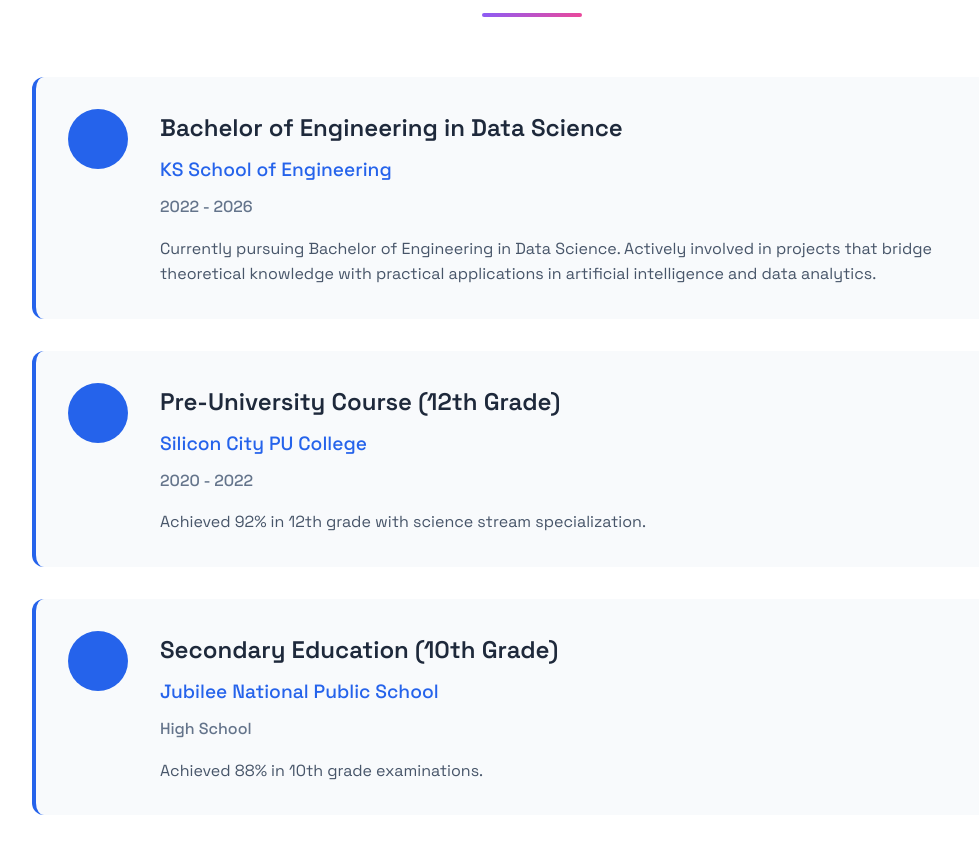
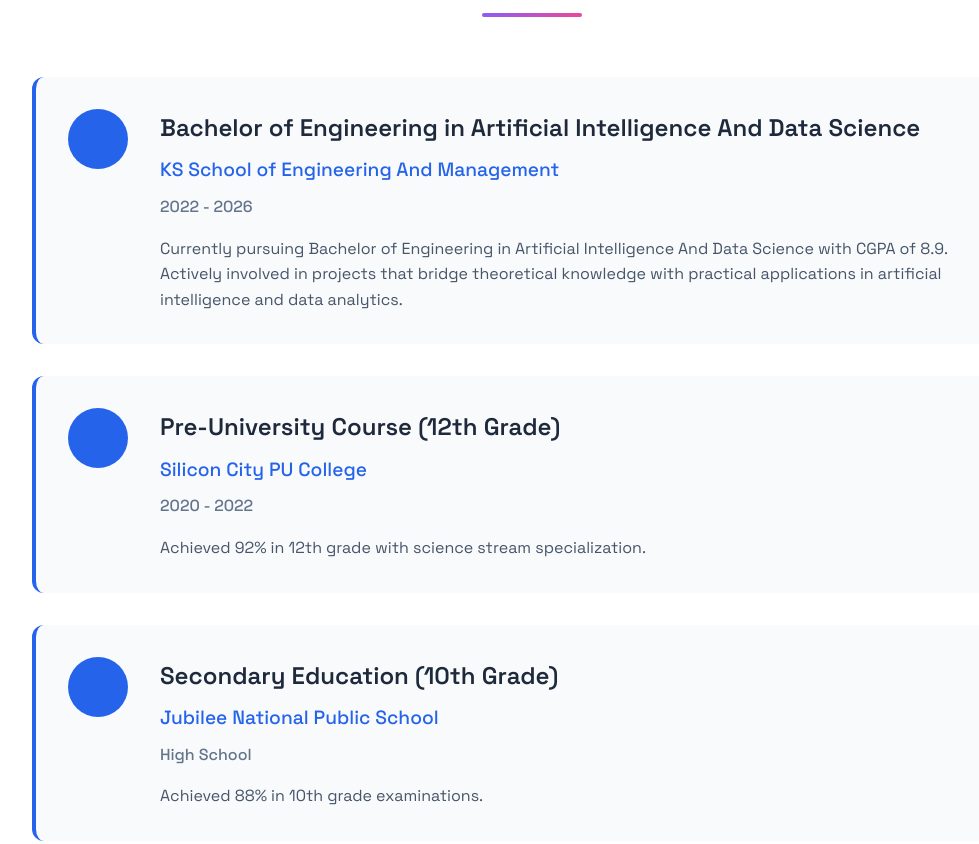
Before and after one commit to lavanya5454/portfolio, a plain HTML site: page index.html in a window 1280 px wide. Shown: the part 4603-5447 px from the top of the page, without its empty margins (108-1087 px from the left). Drawn offline with Linux system fonts and the light colour scheme.

Commit message:
Update index.html

```diff
--- a/index.html
+++ b/index.html
@@ -1300,11 +1300,11 @@
                         <i class="fas fa-graduation-cap"></i>
                     </div>
                     <div class="education-details">
-                        <h3>Bachelor of Engineering in Data Science</h3>
-                        <h4>KS School of Engineering</h4>
+                        <h3>Bachelor of Engineering in Artificial Intelligence And Data Science</h3>
+                        <h4>KS School of Engineering And Management</h4>
                         <p class="education-duration">2022 - 2026</p>
                         <p class="education-description">
-                            Currently pursuing Bachelor of Engineering in Data Science.
+                            Currently pursuing Bachelor of Engineering in Artificial Intelligence And Data Science with CGPA of 8.9.
                             Actively involved in projects that bridge theoretical knowledge with practical applications
                             in artificial intelligence and data analytics.
                         </p>
```
